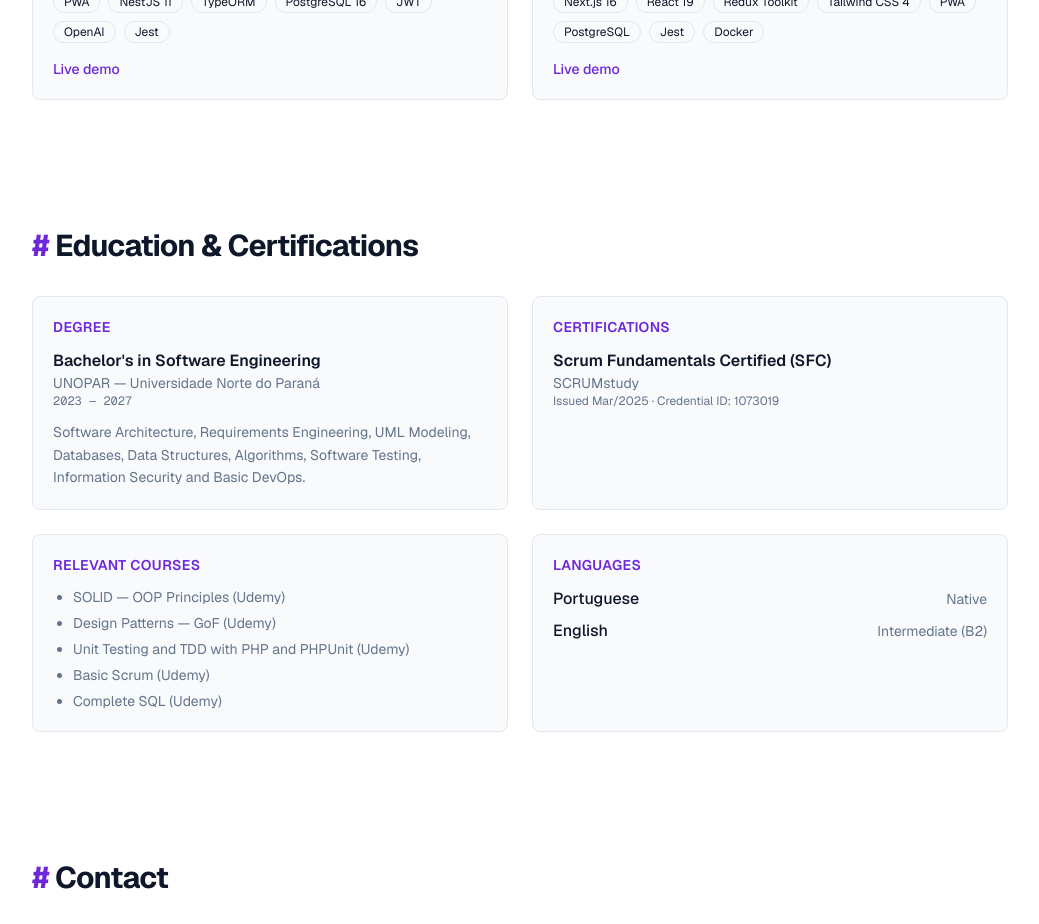
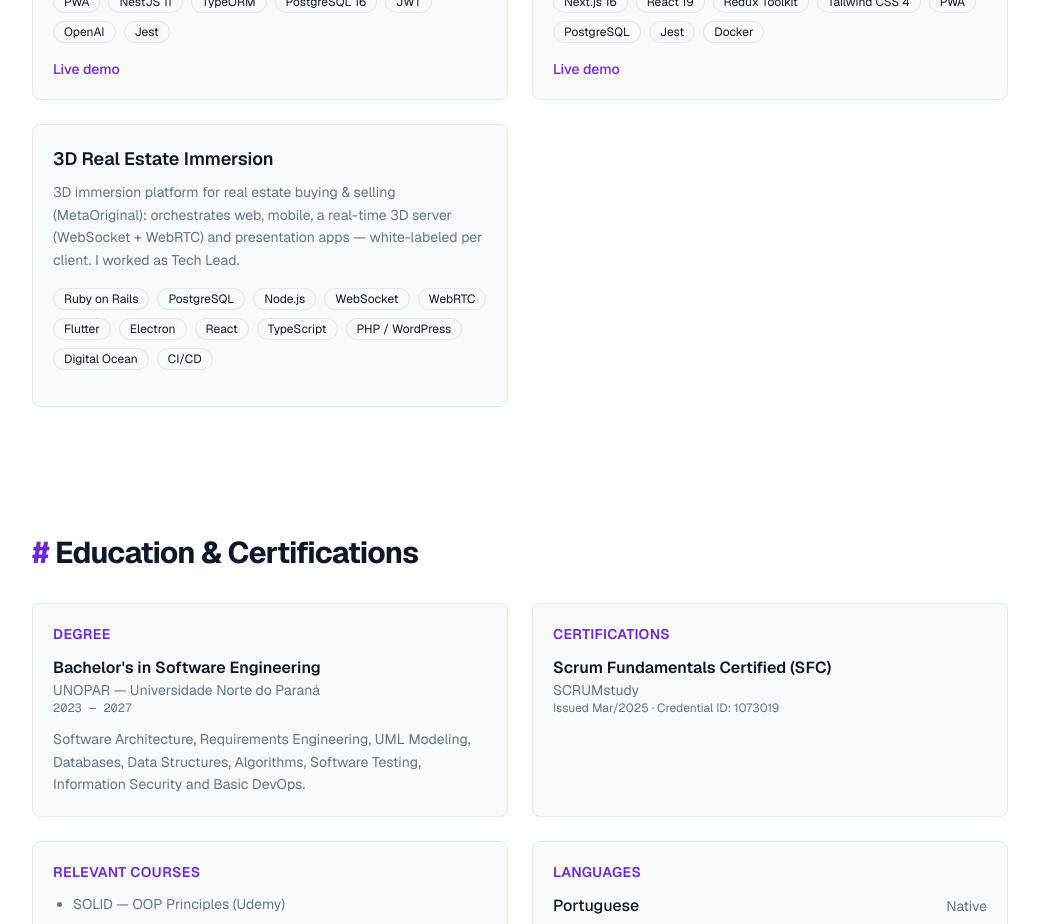
Before and after one commit to marcosmatosteodoro/portfolio, a Next.js app: page / in a window 1280 px wide. Shown: the part 3200-4124 px from the top of the page, without its empty margins (120-1159 px from the left). Built offline with nearby package versions, Linux system fonts and the light colour scheme.

Commit message:
feat: add 3D Real Estate Immersion project with detailed descriptions and tech stack

```diff
--- a/src/data/projects.ts
+++ b/src/data/projects.ts
@@ -91,4 +91,34 @@ export const projects: Project[] = [
     // media: adicionar imagens/vídeos em /public/projects/diario-de-classe/ (na ordem desejada).
     media: [],
   },
+  {
+    name: "3D Real Estate Immersion",
+    description: {
+      "pt-BR":
+        "Plataforma de imersão 3D para compra e venda de imóveis (MetaOriginal): orquestra web, mobile, um servidor 3D em tempo real (WebSocket + WebRTC) e apps de apresentação — white-label por cliente. Atuei como Tech Lead.",
+      en: "3D immersion platform for real estate buying & selling (MetaOriginal): orchestrates web, mobile, a real-time 3D server (WebSocket + WebRTC) and presentation apps — white-labeled per client. I worked as Tech Lead.",
+    },
+    longDescription: {
+      "pt-BR":
+        "Plataforma de imersão 3D para compra e venda de imóveis desenvolvida na MetaOriginal, onde atuei como Tech Lead. Não tinha nome fixo: cada cliente recebia um app white-label com a própria marca. Era uma orquestração de várias aplicações em simultâneo: (1) Web — dashboard em Ruby on Rails (HTML, SCSS, jQuery, Bootstrap, PostgreSQL) que concentrava toda a regra de negócio (sessões, clientes, valores de imóveis, configurações 3D personalizadas) com permissões por papel (corretor, administrador, super-administrador) e envio de e-mails; (2) Mobile — app em Flutter para o corretor apresentar a experiência 3D, conectando-se ao back-end e ao 3D separadamente; (3) Servidor 3D — serviço WebSocket em Node.js que ligava/desligava o 3D, selecionava a cena e as configurações, autenticava com o back-end e estabelecia a conexão WebRTC; (4) Apresentação — app Electron (React + TypeScript) exclusivo para o CEO apresentar a experiência, comunicando-se com o WebSocket e exibindo o 3D com configurações de apresentação; (5) Landing page — página em PHP + WordPress para o cliente rever, de forma interativa e personalizada, as fotos da sua imersão 3D junto de mensagens do corretor. Infra na Digital Ocean (armazenamento de fotos/vídeos, CDN e servidores) com CI/CD robusto no GitHub. A aplicação foi descontinuada.",
+      en: "3D immersion platform for real estate buying & selling built at MetaOriginal, where I worked as Tech Lead. It had no fixed name: each client got a white-label app under their own brand. It was an orchestration of several apps running together: (1) Web — a Ruby on Rails dashboard (HTML, SCSS, jQuery, Bootstrap, PostgreSQL) holding all business rules (sessions, clients, property values, custom 3D settings) with role-based permissions (broker, admin, super-admin) and email sending; (2) Mobile — a Flutter app for brokers to present the 3D experience, connecting to the back-end and the 3D separately; (3) 3D server — a Node.js WebSocket service that turned the 3D on/off, selected the scene and settings, authenticated with the back-end and established the WebRTC connection; (4) Presentation — a dedicated Electron app (React + TypeScript) for the CEO to present the experience, talking to the WebSocket and rendering the 3D with presentation settings; (5) Landing page — a PHP + WordPress page where the client could interactively review the photos from their 3D immersion along with the broker's messages. Infrastructure on Digital Ocean (photo/video storage, CDN and servers) with strong CI/CD on GitHub. The application has been discontinued.",
+    },
+    stack: [
+      "Ruby on Rails",
+      "PostgreSQL",
+      "Node.js",
+      "WebSocket",
+      "WebRTC",
+      "Flutter",
+      "Electron",
+      "React",
+      "TypeScript",
+      "PHP / WordPress",
+      "Digital Ocean",
+      "CI/CD",
+    ],
+    // Sem liveUrl/repoUrl: aplicação descontinuada e código proprietário do cliente.
+    // media: adicionar imagens/vídeos em /public/projects/3d-real-estate-immersion/ (na ordem desejada).
+    media: [],
+  },
 ];
```
Also changed, not shown: 1 other file (tests, documents, lock files or other folders).
